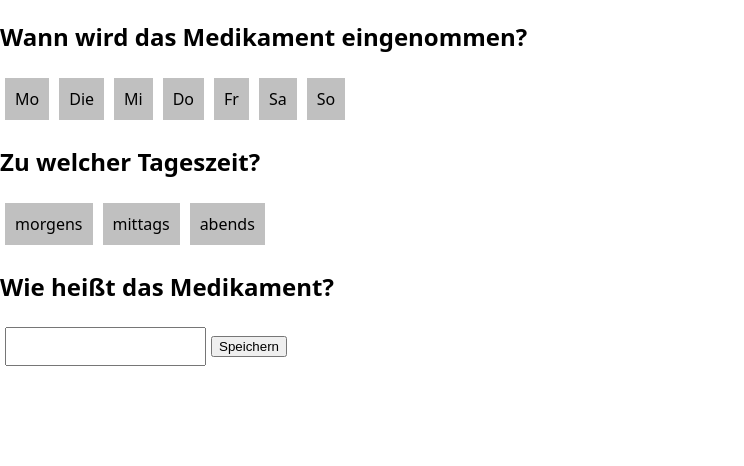
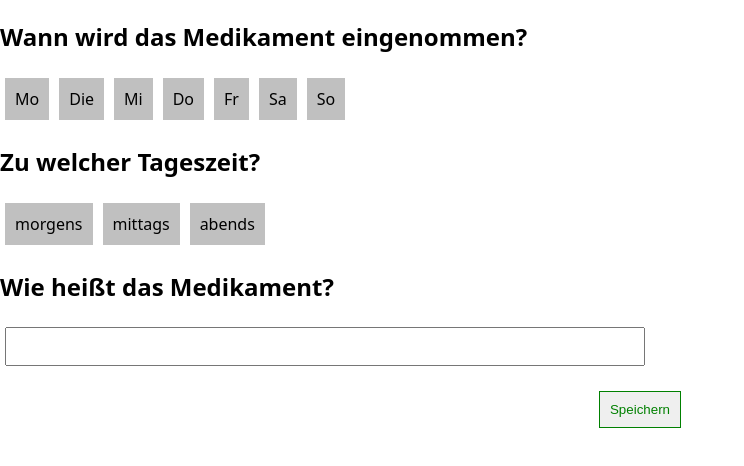
Before and after one commit to rueveydaakuel/MediCeck, a Next.js app: page /MedicationForm in a window 1280 px wide. Shown: the top 466 px of the page, without its empty margins (0-744 px from the left). Built offline with nearby package versions, Linux system fonts and the light colour scheme.

Commit message:
add some styling

```diff
--- a/pages/MedicationForm/index.js
+++ b/pages/MedicationForm/index.js
@@ -78,13 +78,15 @@ function FormComponent() {
         value={medicationName}
         onChange={handleMedicationNameChange}
       />
-      <button onClick={handleSave}>Speichern</button>
+      <ButtonContainer>
+        <button onClick={handleSave}>Speichern</button>
+      </ButtonContainer>
       {saveData.map((data, index) => (
-        <card key={index}>
+        <Card key={index}>
           <div>Tag: {weekdays[data.medication]}</div>
           <div>Tageszeit: {timesOfDay[data.time]}</div>
           <div>Medikament: {data.name}</div>
-        </card>
+        </Card>
       ))}
     </div>
   );
@@ -107,4 +109,24 @@ const Container = styled.div`
 const Input = styled.input`
   padding: 10px;
   margin: 5px;
+  width: 50%;
 `;
+
+const Card = styled.div`
+  border: 1px solid black;
+  padding: 10px;
+  margin: 5px;
+  width: 50%;
+`;
+
+const ButtonContainer = styled.div`
+  display: flex;
+  justify-content: center;
+  margin-top: 20px;
+
+  button {
+    color: green;
+    padding: 10px;
+    border: 1px solid green;
+  }
+`;
```
